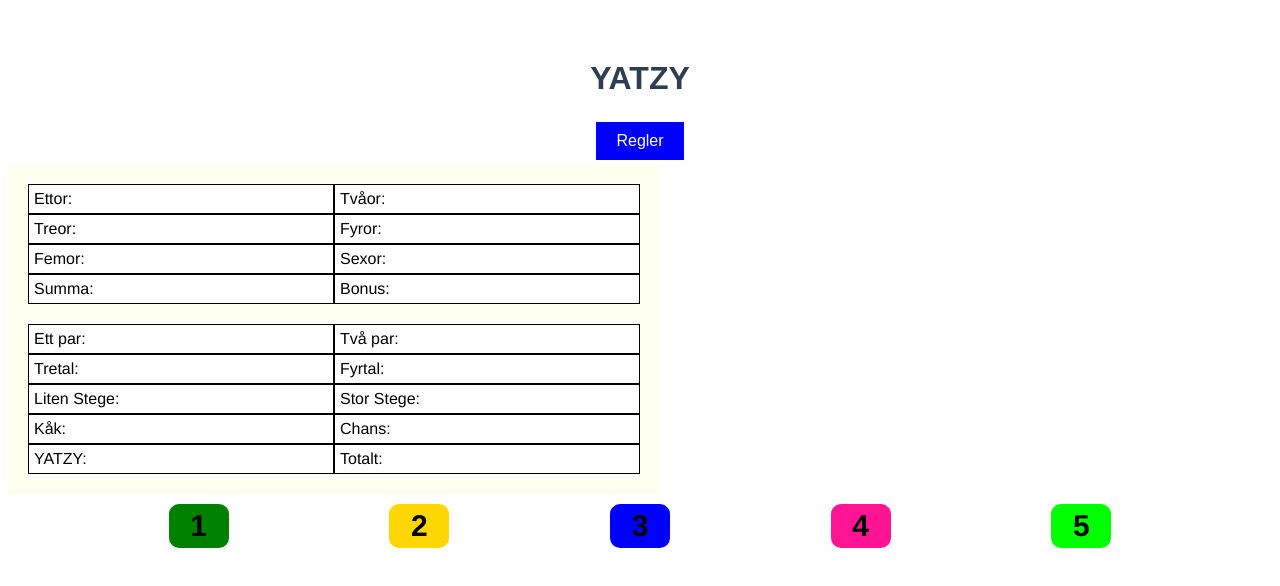
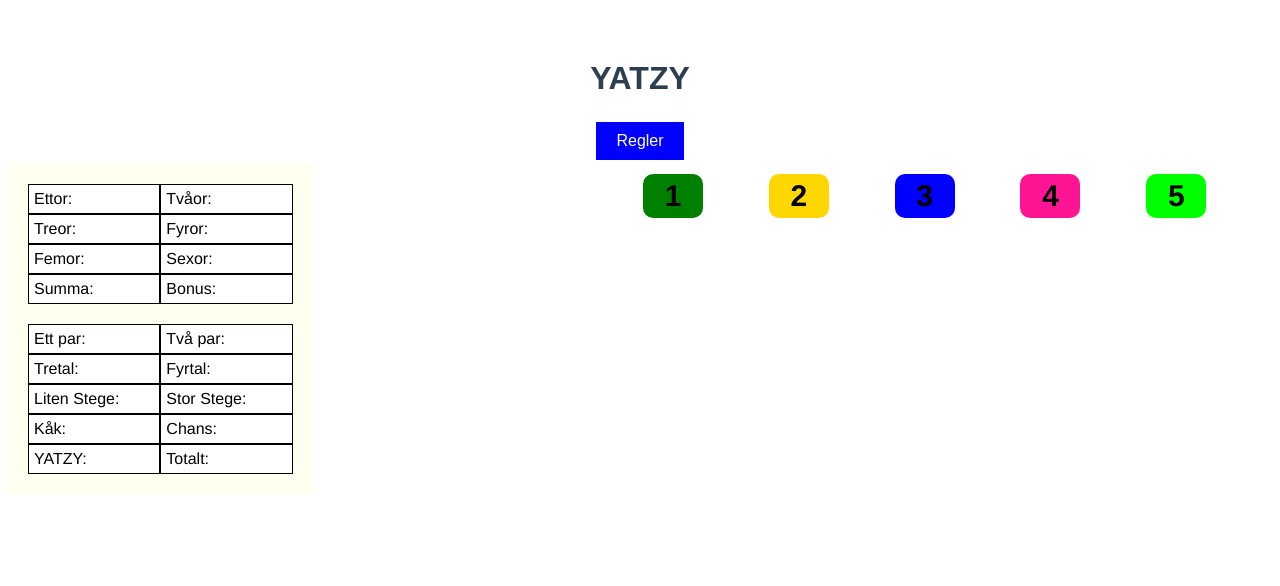
Before and after one commit to Saltkatt/YatzyGame, a Vue app: page / in a window 1280 px wide. Shown: the top 586 px of the page. Built offline with nearby package versions, Linux system fonts and the light colour scheme; the HTML template or start-up script is replaced by a standard one.

Commit message:
Changed layout in App.vue via grid in CSS.

```diff
--- a/src/App.vue
+++ b/src/App.vue
@@ -2,8 +2,12 @@
   <div id="app">
     <!-- <img alt="Vue logo" src="./assets/logo.png"> -->
     <Main></Main>
+
+    <div class="main-layout">
     <Protocol></Protocol>
     <Dice></Dice>
+    </div>
+
 
   </div>
 </template>
@@ -34,6 +38,11 @@ export default {
   margin-top: 60px;
 }
 
+.main-layout{
+  display: grid;
+  grid-template-columns: auto auto;
+}
+
 .btn{
   background-color:sienna;
   color:wheat;
```
